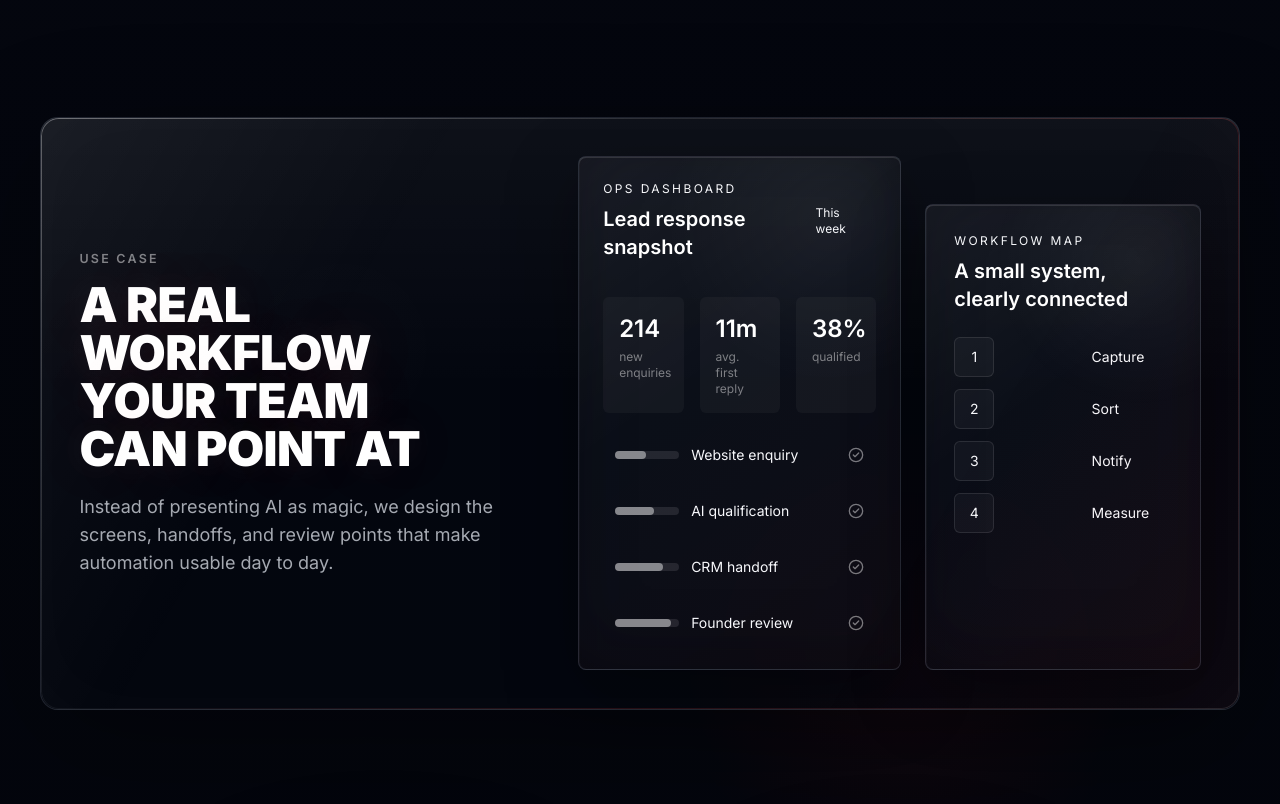
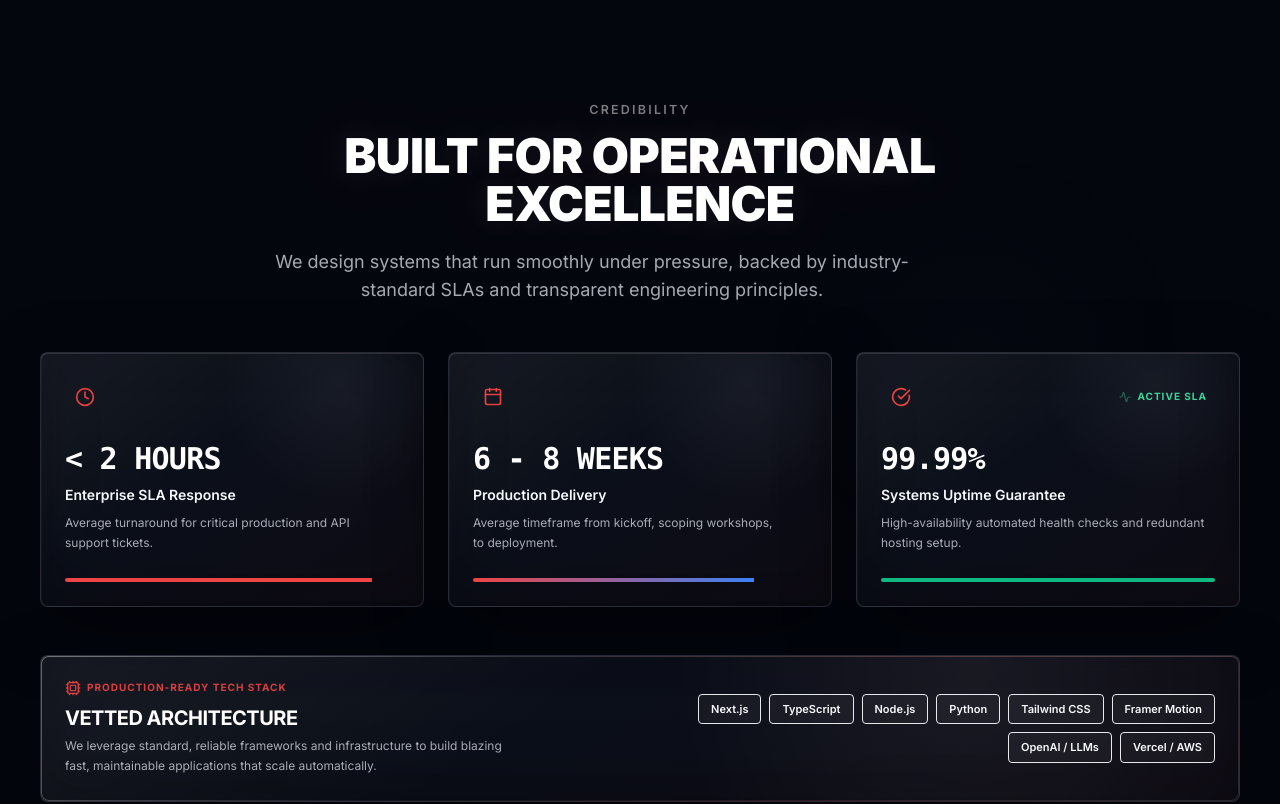
Before and after one commit to Akhils696/Aurentra, a Next.js app: page / in a window 1280 px wide. Shown: the part 2800-3604 px from the top of the page. Built offline with nearby package versions, Linux system fonts and the light colour scheme.

Commit message:
feat: add professional metrics and credibility display

```diff
--- a/app/page.tsx
+++ b/app/page.tsx
@@ -18,6 +18,7 @@ import { SceneSection } from "@/components/ui/scene-section";
 import { SceneBridge } from "@/components/ui/scene-bridge";
 import { ProcessSection } from "@/components/home/process-section";
 import { CaseStudies } from "@/components/home/case-studies";
+import { MetricsDisplay } from "@/components/home/metrics-display";
 import { projects, testimonials } from "@/lib/site-data";
 
 export default function Home() {
@@ -76,6 +77,25 @@ export default function Home() {
           </div>
         </Container>
       </SceneSection>
+
+      <SectionDivider />
+      <SceneBridge />
+
+      <section className="ambient-section section-depth py-20 sm:py-28" data-light="right">
+        <Container>
+          <div className="text-center mb-12">
+            <SectionHeading
+              eyebrow="Credibility"
+              title="Built for operational excellence"
+              copy="We design systems that run smoothly under pressure, backed by industry-standard SLAs and transparent engineering principles."
+              align="center"
+            />
+          </div>
+          <LazyRender minHeight={400}>
+            <MetricsDisplay />
+          </LazyRender>
+        </Container>
+      </section>
 
       <SectionDivider />
       <SceneBridge />
--- /dev/null
+++ b/components/home/metrics-display.tsx
@@ -0,0 +1,147 @@
+"use client";
+
+import { motion, useReducedMotion } from "framer-motion";
+import { Clock, Calendar, CheckCircle, Cpu, Zap, Activity } from "lucide-react";
+import { cn } from "@/lib/utils";
+import { motionTokens } from "@/lib/motion";
+
+const metrics = [
+  {
+    icon: Clock,
+    value: "< 2 Hours",
+    label: "Enterprise SLA Response",
+    description: "Average turnaround for critical production and API support tickets.",
+    visual: "sla",
+  },
+  {
+    icon: Calendar,
+    value: "6 - 8 Weeks",
+    label: "Production Delivery",
+    description: "Average timeframe from kickoff, scoping workshops, to deployment.",
+    visual: "timeline",
+  },
+  {
+    icon: CheckCircle,
+    value: "99.99%",
+    label: "Systems Uptime Guarantee",
+    description: "High-availability automated health checks and redundant hosting setup.",
+    visual: "uptime",
+  },
+];
+
+const technologies = [
+  { name: "Next.js", category: "Frontend" },
+  { name: "TypeScript", category: "Language" },
+  { name: "Node.js", category: "Backend" },
+  { name: "Python", category: "AI/Data" },
+  { name: "Tailwind CSS", category: "Styles" },
+  { name: "Framer Motion", category: "Animation" },
+  { name: "OpenAI / LLMs", category: "AI Integration" },
+  { name: "Vercel / AWS", category: "Cloud" },
+];
+
+export function MetricsDisplay() {
+  const prefersReducedMotion = useReducedMotion();
+
+  return (
+    <div className="space-y-12 mt-12">
+      {/* 3-column primary metrics grid */}
+      <div className="grid gap-6 md:grid-cols-3">
+        {metrics.map((metric, index) => {
+          const Icon = metric.icon;
+
+          return (
+            <motion.div
+              key={metric.label}
+              initial={prefersReducedMotion ? false : { opacity: 0, y: 20 }}
+              whileInView={prefersReducedMotion ? undefined : { opacity: 1, y: 0 }}
+              viewport={{ once: true, amount: 0.2 }}
+              transition={{ duration: motionTokens.duration.reveal, ease: motionTokens.cinematic, delay: index * 0.08 }}
+              className="ui-card ui-card-hover p-6 metal-edge bg-gradient-to-b from-[#090d16] to-[#04060c] border-white/8 hover:border-white/18"
+            >
+              <div className="flex items-center justify-between">
+                <div className="flex size-10 items-center justify-center rounded bg-white/6 text-red-500/95">
+                  <Icon className="size-5" />
+                </div>
+                {metric.visual === "uptime" && (
+                  <span className="text-[10px] uppercase font-bold tracking-widest text-emerald-400 bg-emerald-500/12 px-2 py-0.5 rounded flex items-center gap-1.5">
+                    <Activity className="size-3 animate-pulse" /> ACTIVE SLA
+                  </span>
+                )}
+              </div>
+
+              <h3 className="mt-6 text-3xl font-black uppercase tracking-tight text-white font-mono">
+                {metric.value}
+              </h3>
+
+              <p className="mt-2 text-sm font-semibold text-white/82">{metric.label}</p>
+              <p className="body-copy mt-2 text-xs leading-relaxed text-white/52">{metric.description}</p>
+
+              {/* Restrained animated visual feedback at bottom of card */}
+              <div className="mt-6 h-1 w-full bg-white/6 rounded-full overflow-hidden relative">
+                {metric.visual === "sla" && (
+                  <motion.div
+                    className="absolute left-0 top-0 bottom-0 bg-red-500"
+                    initial={{ width: 0 }}
+                    whileInView={{ width: "92%" }}
+                    viewport={{ once: true }}
+                    transition={{ duration: 1.2, ease: "easeOut" }}
+                  />
+                )}
+                {metric.visual === "timeline" && (
+                  <motion.div
+                    className="absolute left-0 top-0 bottom-0 bg-gradient-to-r from-red-500 to-blue-500"
+                    initial={{ width: 0 }}
+                    whileInView={{ width: "84%" }}
+                    viewport={{ once: true }}
+                    transition={{ duration: 1.2, ease: "easeOut" }}
+                  />
+                )}
+                {metric.visual === "uptime" && (
+                  <motion.div
+                    className="absolute left-0 top-0 bottom-0 bg-emerald-500"
+                    initial={{ width: 0 }}
+                    whileInView={{ width: "99.9%" }}
+                    viewport={{ once: true }}
+                    transition={{ duration: 1.5, ease: "easeOut" }}
+                  />
+                )}
+              </div>
+            </motion.div>
+          );
+        })}
+      </div>
+
+      {/* Technologies Credibility Display */}
+      <motion.div
+        initial={prefersReducedMotion ? false : { opacity: 0, y: 15 }}
+        whileInView={prefersReducedMotion ? undefined : { opacity: 1, y: 0 }}
+        viewport={{ once: true, amount: 0.15 }}
+        transition={{ duration: motionTokens.duration.reveal, ease: motionTokens.cinematic }}
+        className="ui-card p-6 metal-edge bg-gradient-to-r from-[#070b14]/80 to-[#04060b]/40 border-white/6"
+      >
+        <div className="flex flex-col md:flex-row md:items-center justify-between gap-6">
+          <div className="max-w-md">
+            <span className="text-[10px] uppercase font-bold tracking-widest text-red-500/90 flex items-center gap-1.5">
+              <Cpu className="size-4" /> Production-ready Tech Stack
+            </span>
+            <h3 className="mt-2 text-xl font-bold text-white uppercase tracking-tight">Vetted Architecture</h3>
+            <p className="body-copy mt-1 text-xs text-white/52">
+              We leverage standard, reliable frameworks and infrastructure to build blazing fast, maintainable applications that scale automatically.
+            </p>
+          </div>
+          <div className="flex flex-wrap gap-2 md:justify-end max-w-xl">
+            {technologies.map((tech) => (
+              <span
+                key={tech.name}
+                className="text-[11px] font-semibold text-white/78 bg-white/[0.04] hover:bg-white/[0.08] hover:text-white border border-white/8 hover:border-white/18 px-3 py-1.5 rounded transition-all duration-200 cursor-default"
+              >
+                {tech.name}
+              </span>
+            ))}
+          </div>
+        </div>
+      </motion.div>
+    </div>
+  );
+}
```
